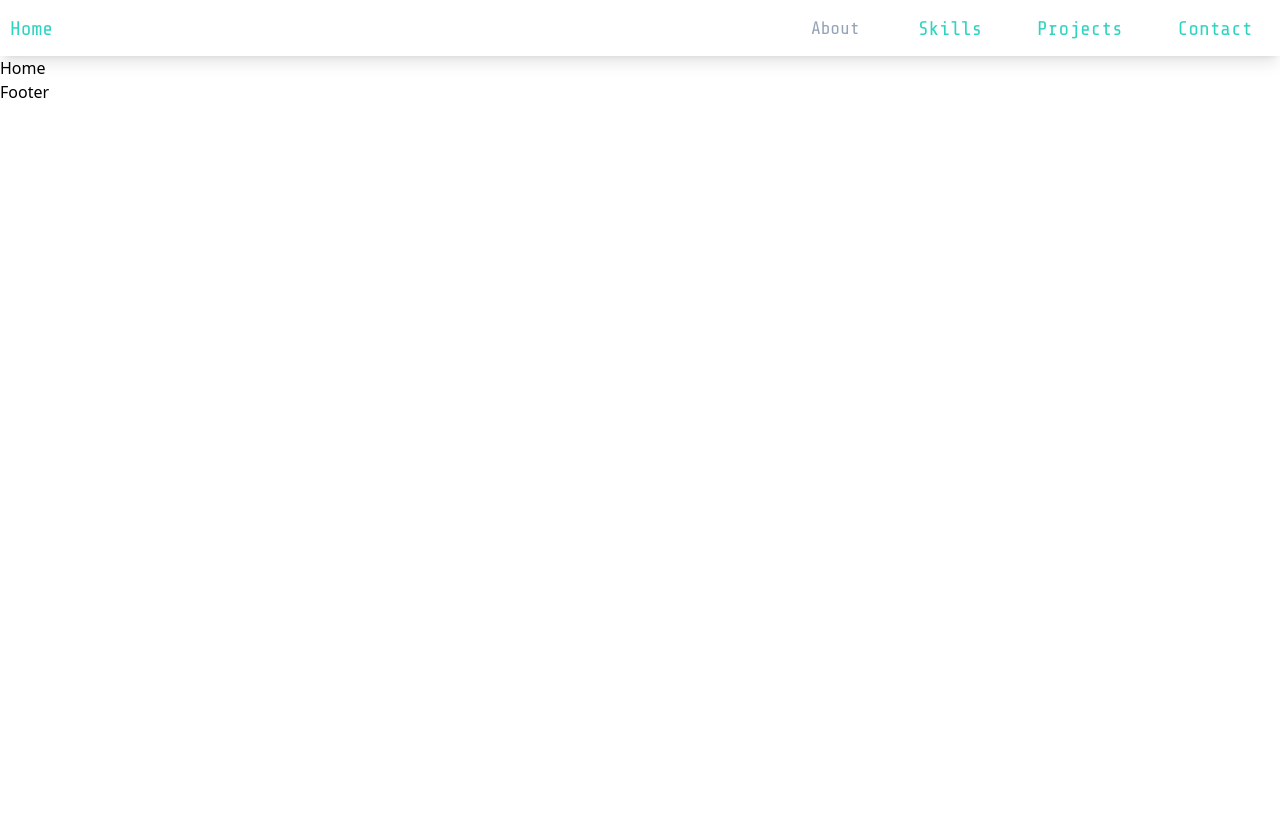
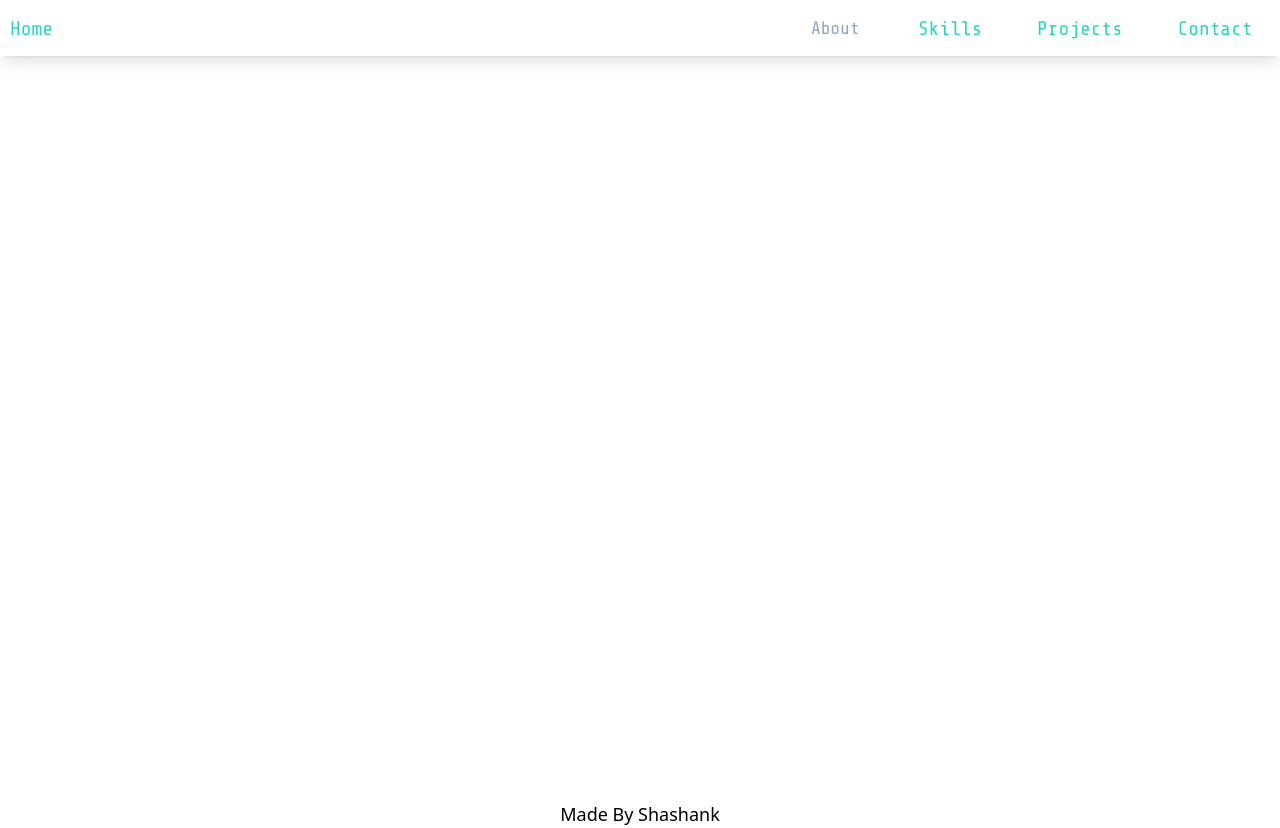
Before and after one commit to Shanky1001/Portfolio, a React app: page / in a window 1280 px wide. Before the commit the page ends 800 px from the top, so only its background shows below. Built offline with nearby package versions, Linux system fonts and the light colour scheme.

Commit message:
added social media sidebar

```diff
--- a/src/components/footer/Footer.tsx
+++ b/src/components/footer/Footer.tsx
@@ -1,9 +1,10 @@
-import React from 'react'
 
 const Footer = () => {
-  return (
-    <div>Footer</div>
-  )
-}
+	return (
+		<footer className="w-full m-auto h-7 frc justify-center text-[18px]">
+			Made By Shashank
+		</footer>
+	);
+};
 
-export default Footer
+export default Footer;
--- /dev/null
+++ b/src/components/social/SocialList.tsx
@@ -0,0 +1,23 @@
+import { Social } from "../../constants";
+import { social } from "types";
+
+const SocialList = () => {
+	return (
+		 <div className="w-[100px] h-[93vh] hidden 1000:flex  fcc  animate-slideup42 items-center justify-end fixed bottom-5">
+			{Social.map((val: social) => {
+				return (
+					<a
+						href={val.link}
+						key={val.link}
+						className="mb-[20px] hover:scale-125 transition-all duration-75"
+					>
+						<val.icon className="text-[28px] text-teal-500 cursor-pointer" />
+					</a>
+				);
+			})}
+            <div className="w-[2px] h-[150px]  bg-teal-400  "></div>
+		</div>
+	);
+};
+
+export default SocialList;
--- a/src/constants.ts
+++ b/src/constants.ts
@@ -1,13 +1,19 @@
 import { HTML } from "assets";
-import { skills, personalDetails } from "types";
+import { skills, personalDetails, social } from "types";
+import { VscGithubAlt } from "react-icons/vsc";
+import { FaLinkedinIn, FaFacebookF } from "react-icons/fa";
+import { SlSocialTwitter } from "react-icons/sl";
 
 export const PersonalDetails: personalDetails = {
 	name: "",
 	email: "",
-	github: "",
-	linkedIn: "",
-	twitter: "",
 };
+
+export const Social: social[] = [
+	{ link: "", icon: VscGithubAlt },
+	{ link: "", icon: FaLinkedinIn },
+	{ link: "", icon: SlSocialTwitter },
+];
 
 export const Skills: skills[] = [{ title: "HTML 5", image: HTML as string }];
 
--- a/src/pages/home/Home.tsx
+++ b/src/pages/home/Home.tsx
@@ -1,9 +1,15 @@
-import React from 'react'
+import SocialList from "components/social/SocialList";
+import React from "react";
 
 const Home = () => {
-  return (
-    <div>Home</div>
-  )
-}
+	return (
+		<div
+			className="w-full h-[93vh] frc justify-between relative overflow-x-hidden scroll-smooth"
+		>
+			<SocialList />
 
-export default Home
+		</div>
+	);
+};
+
+export default Home;
```
Also changed, not shown: src/types/index.ts (+8 -5 lines).
